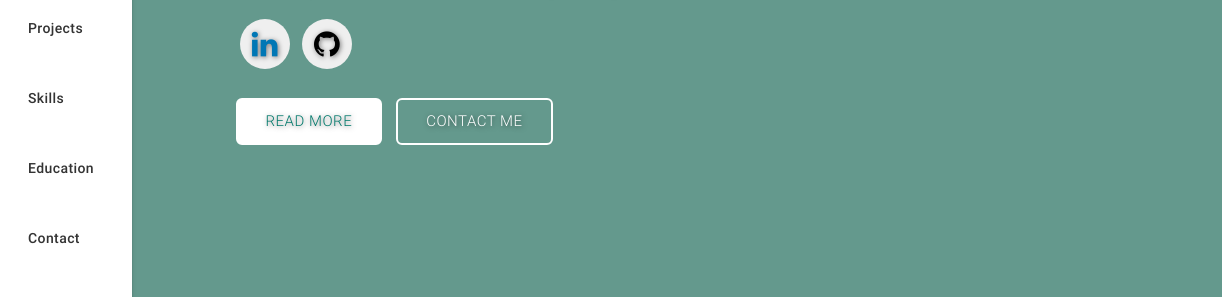
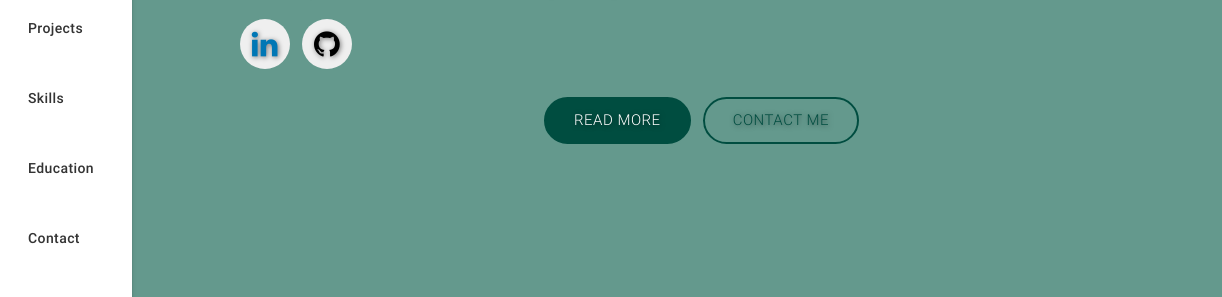
Before and after one commit to tonysolent/tonysolent.github.io, a plain HTML site: page index.html in a window 1280 px wide. Shown: the part 290-587 px from the top of the page, 58-1280 px from the left. Drawn offline with nearby package versions, Linux system fonts and the light colour scheme.

Commit message:
Update style.css

```diff
--- a/assets/css/style.css
+++ b/assets/css/style.css
@@ -664,3 +664,63 @@ small {
     background-position-x: 30%;
   }
 }
+
+/* ---- Button alignment and sizing fix ---- */
+.buttons {
+  display: flex;
+  flex-wrap: wrap;
+  justify-content: center;     /* centers both on mobile */
+  gap: 12px;
+  margin-top: 24px;
+  margin-bottom: 60px;
+}
+
+.readme,
+.contactme {
+  display: inline-block;
+  padding: 10px 28px;
+  font-weight: 600;
+  border: 2px solid #004d40;
+  border-radius: 30px;
+  text-transform: uppercase;
+  letter-spacing: 0.5px;
+  transition: all 0.25s ease;
+  cursor: pointer;
+}
+
+/* Primary and secondary look */
+.readme {
+  background-color: #004d40;   /* filled teal */
+  color: #ffffff;
+}
+
+.contactme {
+  background-color: transparent;  /* outlined */
+  color: #004d40;
+}
+
+/* Hover effects */
+.readme:hover {
+  background-color: #00796b;
+  transform: translateY(-2px);
+}
+
+.contactme:hover {
+  background-color: #004d40;
+  color: #ffffff;
+  transform: translateY(-2px);
+}
+
+/* Responsive stacking */
+@media (max-width: 768px) {
+  .buttons {
+    flex-direction: column;
+    align-items: center;
+  }
+
+  .readme,
+  .contactme {
+    width: 80%;
+    text-align: center;
+  }
+}
```
